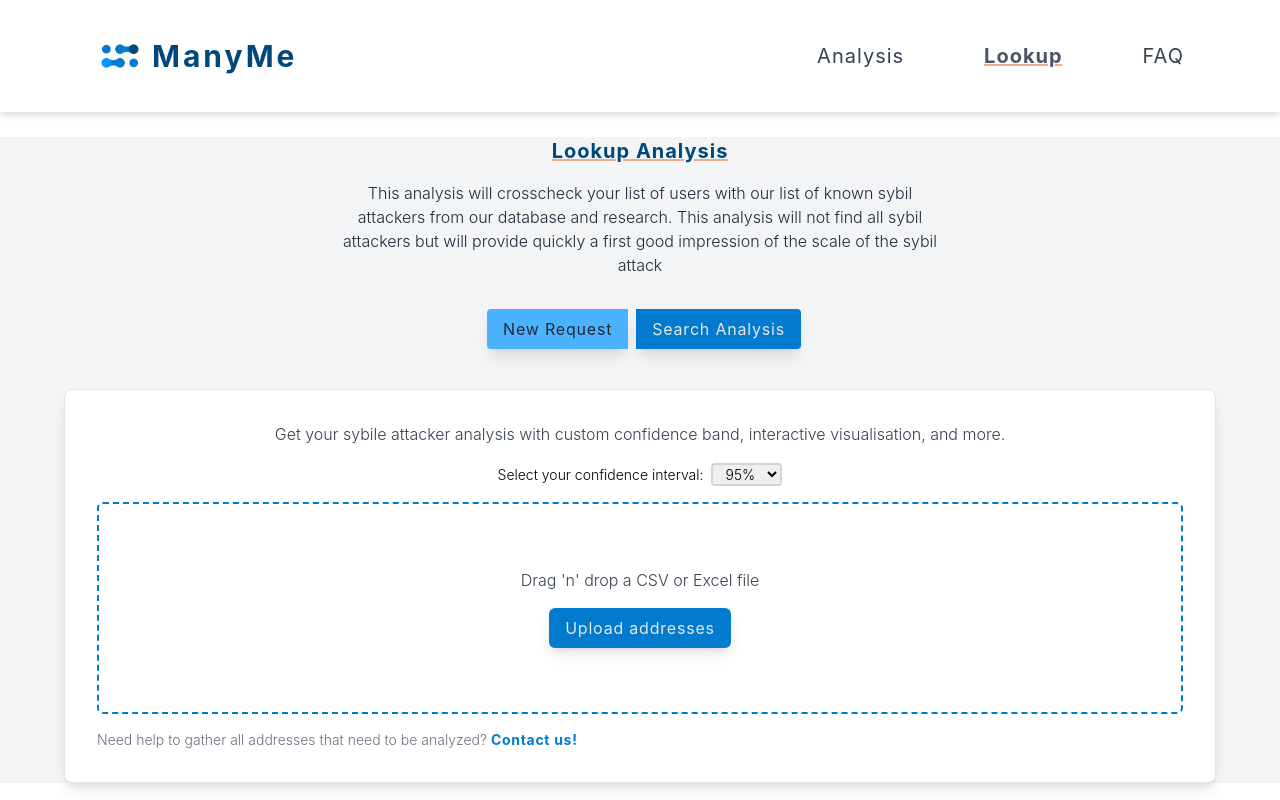
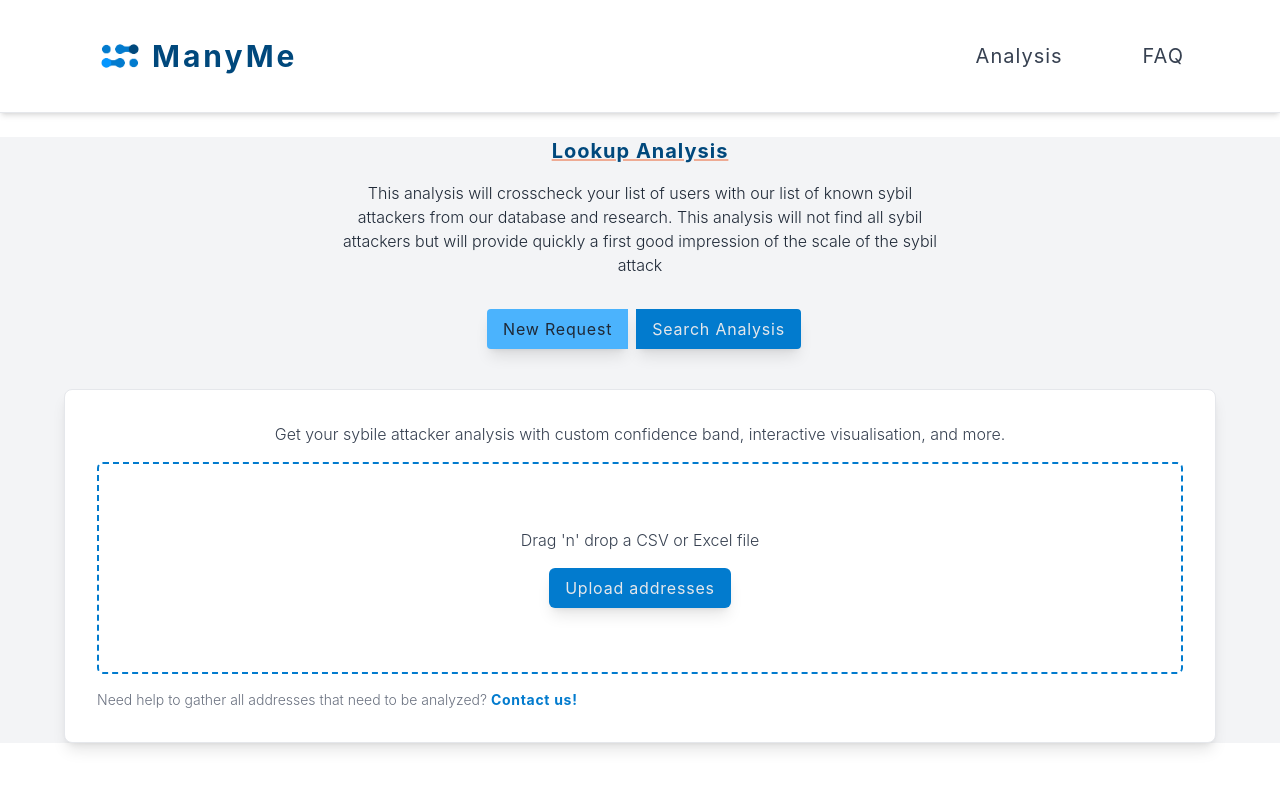
Before and after one commit to muhuuh/sybile, a React (Create React App) app: page /lookup in a window 1280 px wide. Built offline with nearby package versions, Linux system fonts and the light colour scheme; no server answers.

Commit message:
removed confidence from lookup UI

```diff
--- a/src/components/Header.js
+++ b/src/components/Header.js
@@ -33,14 +33,7 @@ const Header = () => {
         >
           Analysis
         </NavLink>
-        <NavLink
-          to="/lookup"
-          className={({ isActive }) =>
-            isActive ? "underline decoration-salmon font-bold" : "text-gray-700"
-          }
-        >
-          Lookup
-        </NavLink>
+
         <NavLink
           to="/faq"
           className={({ isActive }) =>
--- a/src/components/Lookup/LookupMain.js
+++ b/src/components/Lookup/LookupMain.js
@@ -49,7 +49,7 @@ function LookupMain() {
 
         let { data: insertData, error: insertError } = await supabase
           .from("uploads")
-          .insert([{ storage_url: storageUrl, confidence: confidenceInterval }])
+          .insert([{ storage_url: storageUrl }])
           .select("id");
 
         console.log("Insert response:", insertData, insertError);
@@ -68,7 +68,6 @@ function LookupMain() {
           dispatch(
             paymentActions.updatePaymentDetails({ request_id: newRequestId })
           );
-          dispatch(paymentActions.updateConfidence(confidenceInterval));
         }
 
         setIsUploading(false);
@@ -153,21 +152,7 @@ function LookupMain() {
             Get your sybile attacker analysis with custom confidence band,
             interactive visualisation, and more.
           </p>
-          <div className="text-center">
-            <label htmlFor="confidenceInterval" className="font-light text-sm">
-              Select your confidence interval:
-            </label>
-            <select
-              id="confidenceInterval"
-              value={confidenceInterval}
-              onChange={(e) => setConfidenceInterval(e.target.value)}
-              className="border-2 border-gray-300 px-2 ml-2 mb-4 rounded font-light text-sm"
-            >
-              <option value="90">90%</option>
-              <option value="95">95%</option>
-              <option value="99">99%</option>
-            </select>
-          </div>
+
           <div
             {...getRootProps()}
             className={`flex flex-col items-center justify-center border-2 border-dashed ${
```
